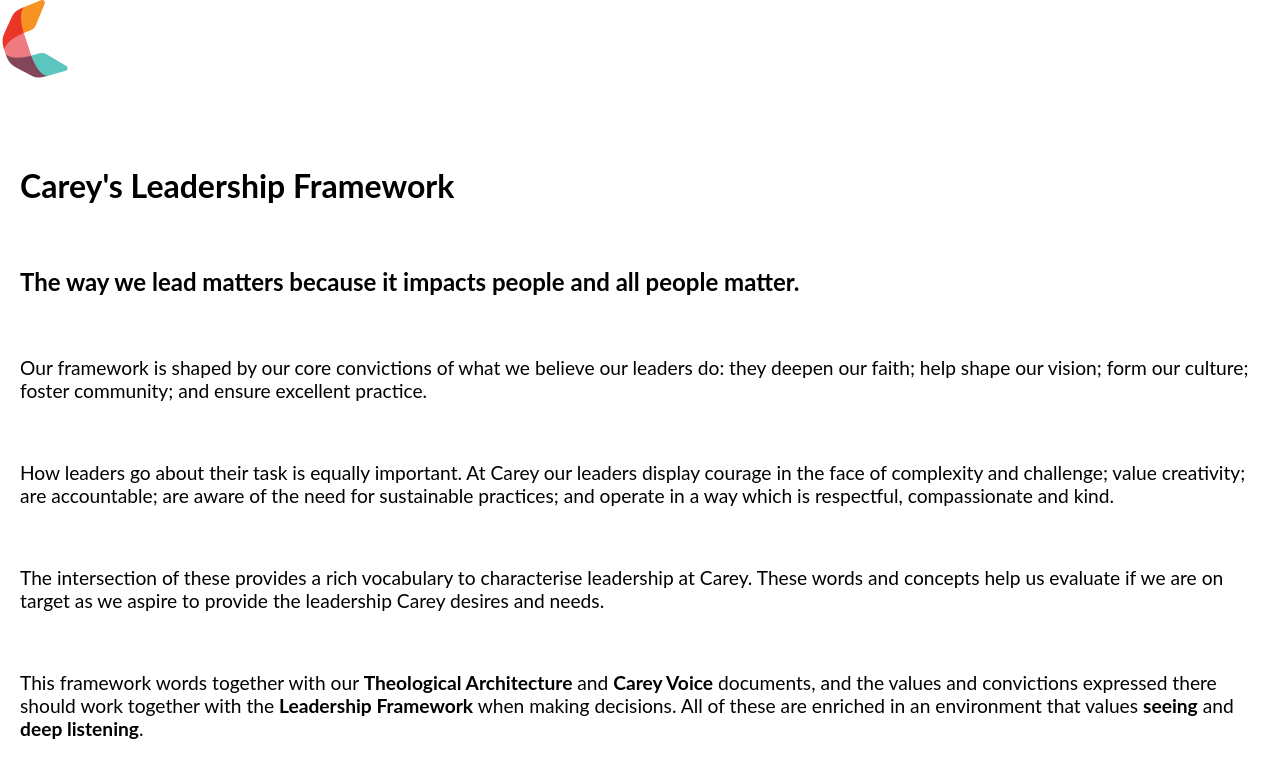
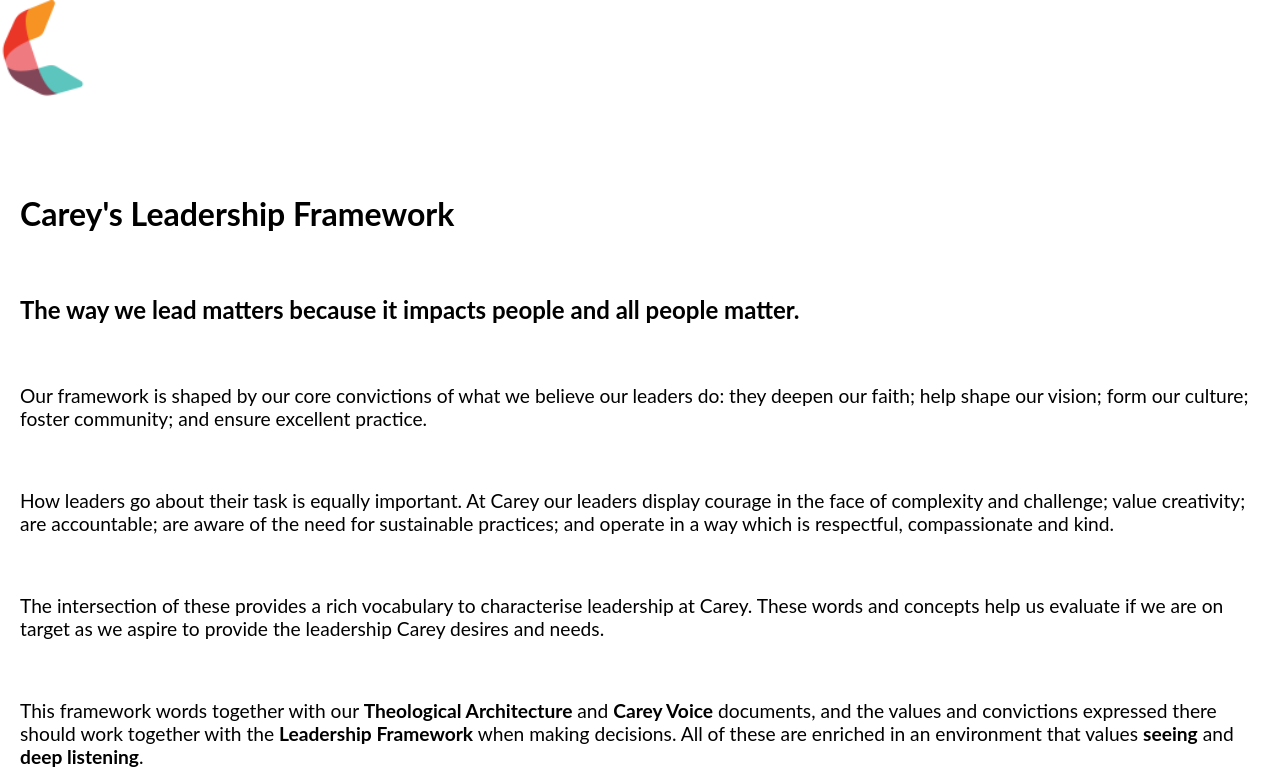
Before and after one commit to birticusmaximus/birticusmaximus.github.io, a plain HTML site: page index.html in a window 1280 px wide. Shown: the top 777 px of the page. Drawn offline with Linux system fonts and the light colour scheme.

Commit message:
Update style.css
Styled logo

```diff
--- a/style.css
+++ b/style.css
@@ -57,3 +57,9 @@ h1, h2 {
 .highlight {
     background-color: orange;
 }
+
+.logo {
+position: inline-block;
+    height: 150px;
+    width: auto;
+}
```
